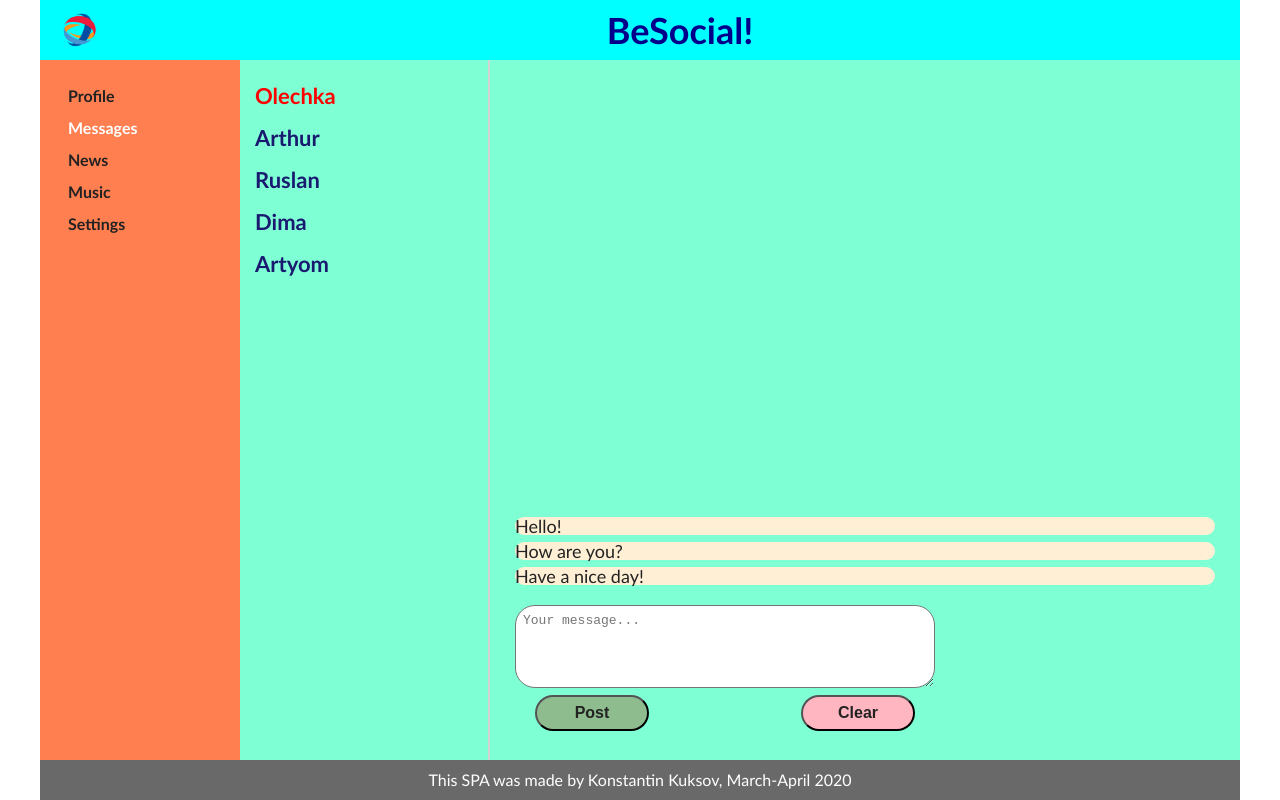
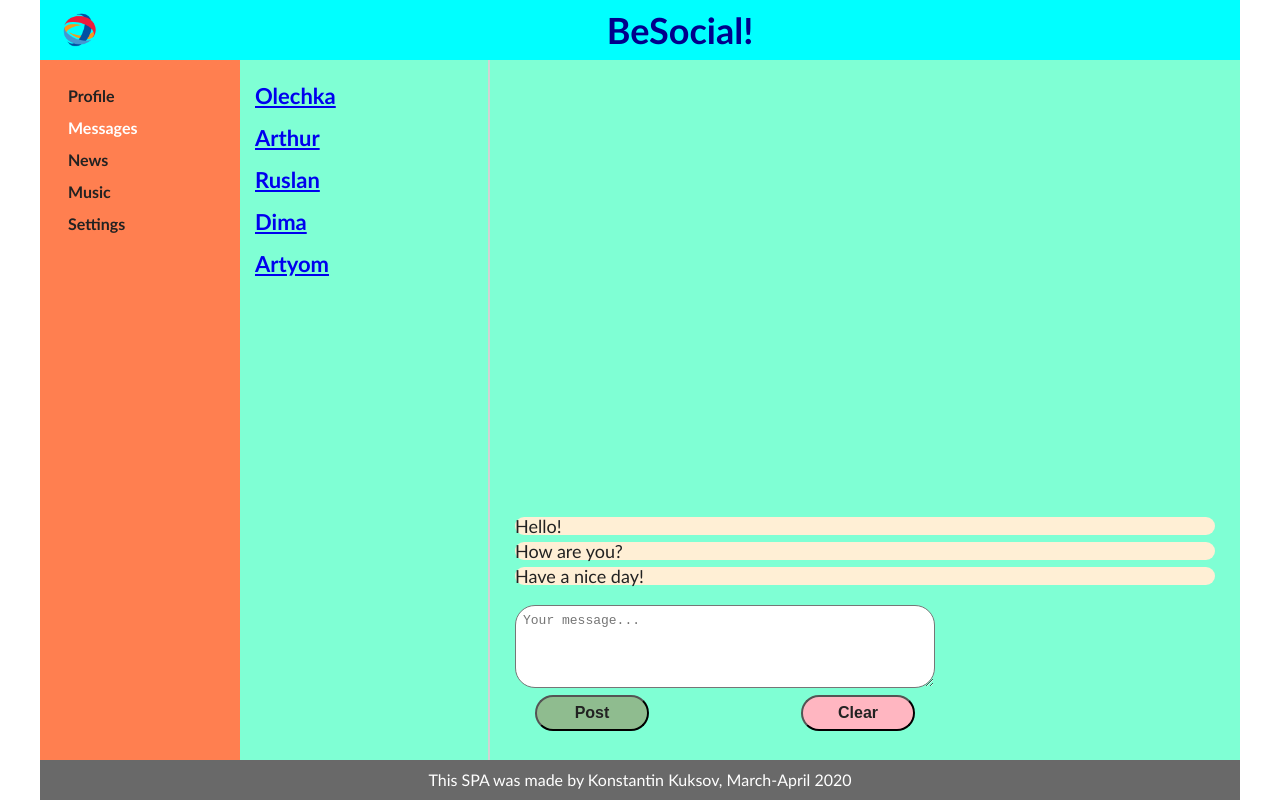
Before and after one commit to kalmykovanton/BeSocial, a React (Create React App) app: page /dialogs in a window 1280 px wide. Built offline with nearby package versions, Linux system fonts and the light colour scheme.

Commit message:
Add NavLink to dialogs

```diff
--- a/src/components/Dialogs/Dialogs.jsx
+++ b/src/components/Dialogs/Dialogs.jsx
@@ -1,25 +1,26 @@
 import React from 'react';
 import styles from './Dialogs.module.css';
 import NewPost from './../Profile/MyPosts/NewPost/NewPost';
+import {NavLink} from 'react-router-dom';
 
 const Dialogs = () => {
 	return (
 		<div className={styles.container}>
 			<div className={styles.dialogs}>
-				<div className={styles.dialog + ' ' + styles.active}>
-					Olechka
+				<div className={styles.dialog}>
+					<NavLink to={'/dialogs/1'}>Olechka</NavLink>
 				</div>
 				<div className={styles.dialog}>
-					Arthur
+					<NavLink to={'/dialogs/2'}>Arthur</NavLink>
 				</div>
 				<div className={styles.dialog}>
-					Ruslan
+					<NavLink to={'/dialogs/3'}>Ruslan</NavLink>
 				</div>
 				<div className={styles.dialog}>
-					Dima
+					<NavLink to={'/dialogs/4'}>Dima</NavLink>
 				</div>
 				<div className={styles.dialog}>
-					Artyom
+					<NavLink to={'/dialogs/5'}>Artyom</NavLink>
 				</div>
 			</div>
 			<div className={styles.messagesContainer}>
```
